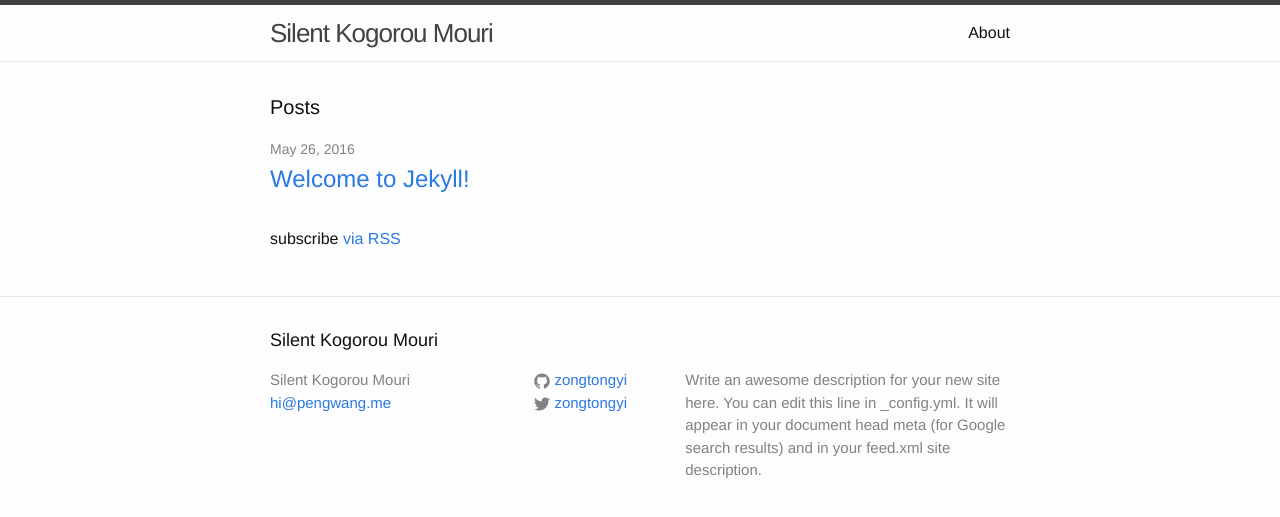
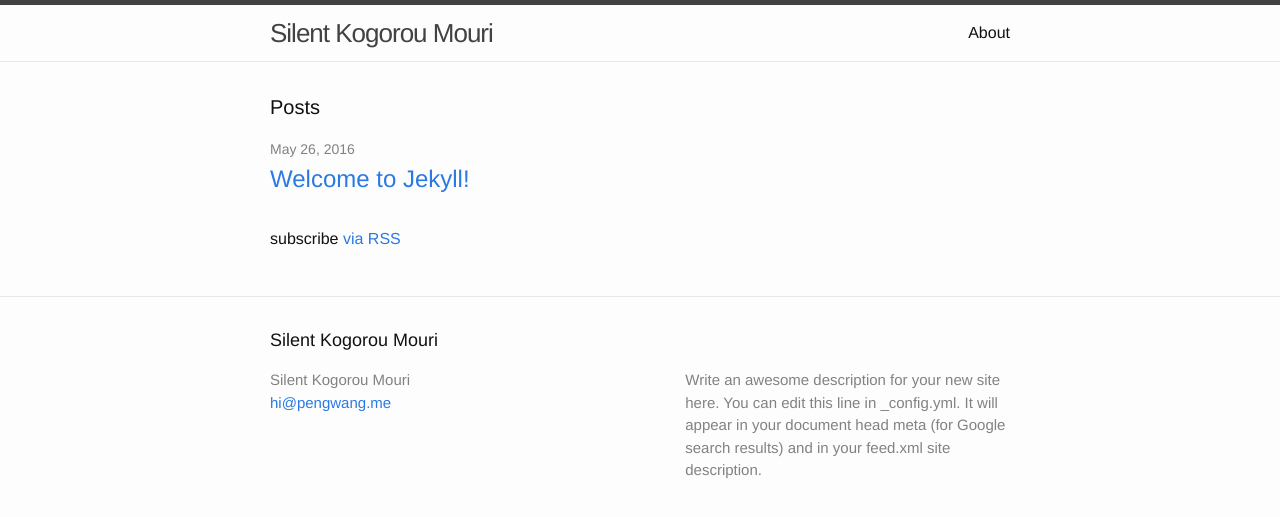
Before and after one commit to zongtongyi/zongtongyi.github.io, a Jekyll site: the page built from index.html, in a window 1280 px wide. Shown: the top 517 px of the page. Built offline with Jekyll 4.4.1, drawn with Linux system fonts in a browser that asks for light colours; part of the change alters nothing that is shown.

Commit message:
hiden social

```diff
--- a/_config.yml
+++ b/_config.yml
@@ -14,8 +14,8 @@ description: > # this means to ignore newlines until "baseurl:"
   Google search results) and in your feed.xml site description.
 baseurl: "" # the subpath of your site, e.g. /blog
 url: "http://pengwang.me" # the base hostname & protocol for your site
-twitter_username: zongtongyi
-github_username:  zongtongyi
+# twitter_username: zongtongyi
+# github_username:  zongtongyi
 
 # Build settings
 markdown: kramdown
```
